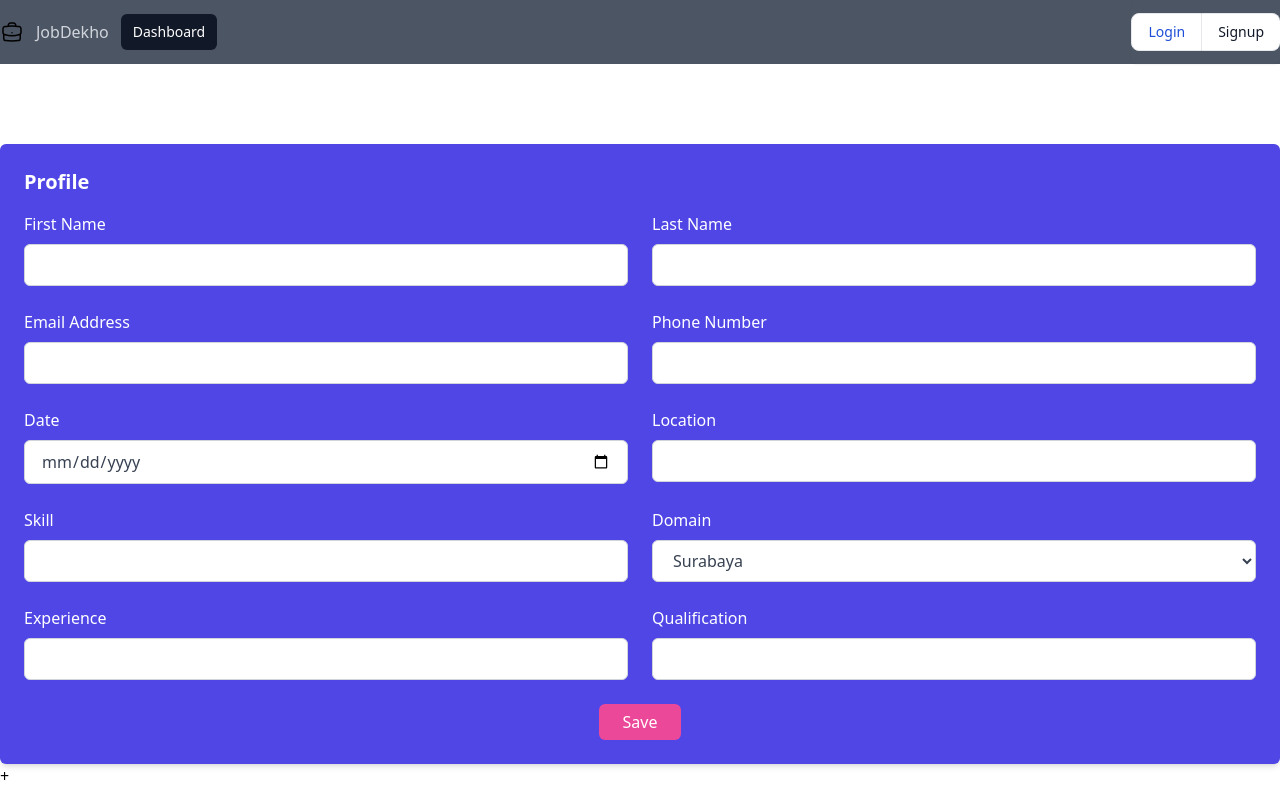
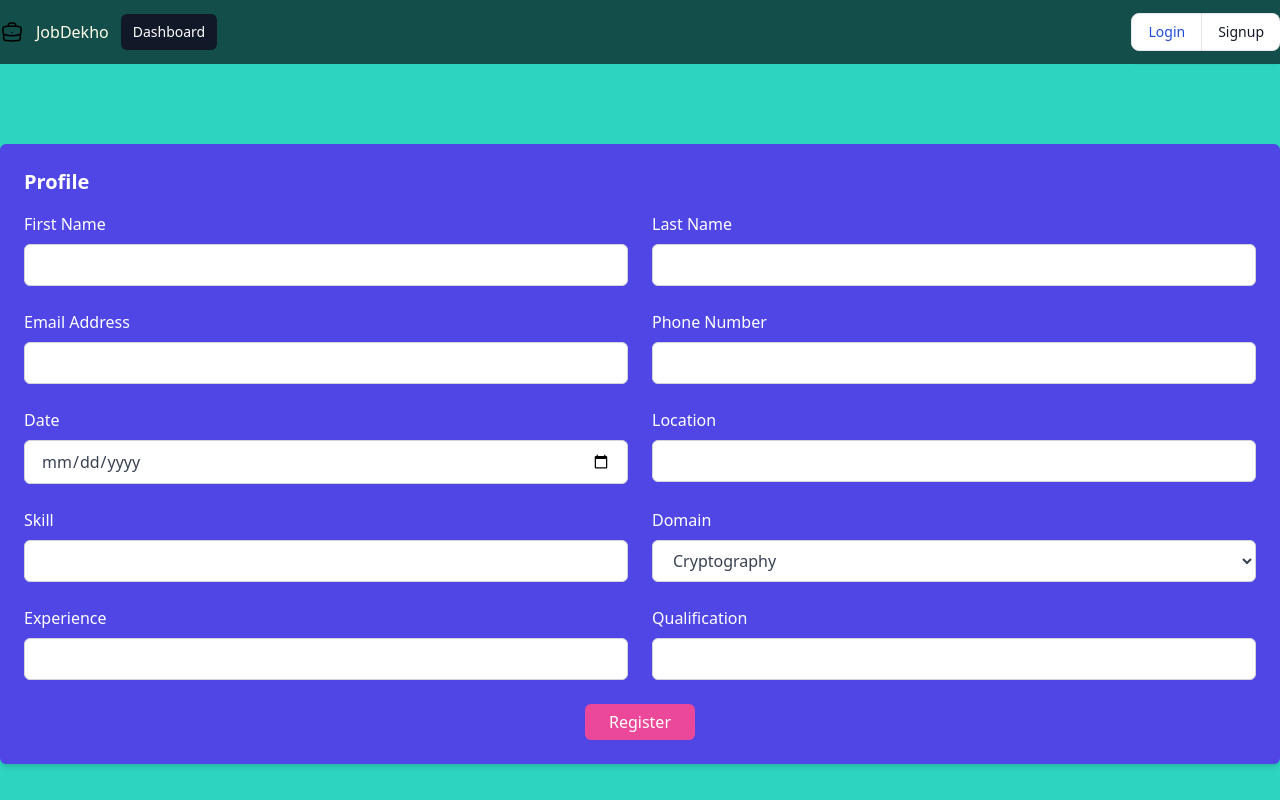
Before and after one commit to Jeet131018/Job-Recommendation, a Flask app: page /signup in a window 1280 px wide. Run offline with Flask 3, Linux system fonts and the light colour scheme; some libraries are stand-ins or nearby versions.

Commit message:
frontend

```diff
--- a/app.py
+++ b/app.py
@@ -6,9 +6,9 @@ app = Flask(__name__)
 def login():
     return render_template("login.html")
 
-@app.route('/showcards')
+@app.route('/cards')
 def cards():
-    return render_template("Hello World")
+    return render_template("cards.html")
 
 
 @app.route('/signup')
--- a/templates/signup.html
+++ b/templates/signup.html
@@ -7,8 +7,8 @@
     <script src="https://cdn.tailwindcss.com"></script>
 </head>
 
-<body>
-    <nav class="bg-gray-600 h-16">
+<body class="bg-teal-400	">
+    <nav class="bg-teal-900 h-16">
         <div class="flex flex-1 h-16 sm:items-stretch sm:justify-start">
             <div class="flex flex-shrink-0 items-center">
                 <svg xmlns="http://www.w3.org/2000/svg" fill="none" viewBox="0 0 24 24" stroke-width="1.5"
@@ -16,19 +16,19 @@
                     <path stroke-linecap="round" stroke-linejoin="round"
                         d="M20.25 14.15v4.25c0 1.094-.787 2.036-1.872 2.18-2.087.277-4.216.42-6.378.42s-4.291-.143-6.378-.42c-1.085-.144-1.872-1.086-1.872-2.18v-4.25m16.5 0a2.18 2.18 0 00.75-1.661V8.706c0-1.081-.768-2.015-1.837-2.175a48.114 48.114 0 00-3.413-.387m4.5 8.006c-.194.165-.42.295-.673.38A23.978 23.978 0 0112 15.75c-2.648 0-5.195-.429-7.577-1.22a2.016 2.016 0 01-.673-.38m0 0A2.18 2.18 0 013 12.489V8.706c0-1.081.768-2.015 1.837-2.175a48.111 48.111 0 013.413-.387m7.5 0V5.25A2.25 2.25 0 0013.5 3h-3a2.25 2.25 0 00-2.25 2.25v.894m7.5 0a48.667 48.667 0 00-7.5 0M12 12.75h.008v.008H12v-.008z" />
                 </svg>
-                <a href="#"
-                    class="text-gray-300 hover:bg-gray-700 hover:text-white block rounded-md px-3 py-2 text-base font-medium">JobDekho</a>
+                <a href="/home"
+                    class="text-yellow-50 hover:bg-gray-700 hover:text-white block rounded-md px-3 py-2 text-base font-medium">JobDekho</a>
 
                     <a href="#" class="bg-gray-900 text-white rounded-md px-3 py-2 text-sm font-medium justify-end"
                     aria-current="page">Dashboard</a>
             </div>
 
             <div class="inline-flex rounded-md shadow-sm items-center ml-auto">
-                <a href="login.html" aria-current="page"
+                <a href="/login" aria-current="page"
                     class="px-4 py-2 text-sm font-medium text-blue-700 bg-white border border-gray-200 rounded-l-lg hover:bg-gray-100 focus:z-10 focus:ring-2 focus:ring-blue-700 focus:text-blue-700 dark:bg-gray-700 dark:border-gray-600 dark:text-white dark:hover:text-white dark:hover:bg-gray-600 dark:focus:ring-blue-500 dark:focus:text-white">
                     Login
                 </a>
-                <a href="signup.html"
+                <a href="/signup"
                     class="px-4 py-2 text-sm font-medium text-gray-900 bg-white border-t border-b border-gray-200 rounded-r-lg hover:bg-gray-100 hover:text-blue-700 focus:z-10 focus:ring-2 focus:ring-blue-700 focus:text-blue-700 dark:bg-gray-700 dark:border-gray-600 dark:text-white dark:hover:text-white dark:hover:bg-gray-600 dark:focus:ring-blue-500 dark:focus:text-white">
                     Signup
                 </a>
@@ -37,80 +37,80 @@
     </nav>
 <!-- component -->
 
-    <section class="max-w-7xl p-6 mx-auto bg-indigo-600 rounded-md shadow-md dark:bg-gray-800 mt-20">
+<section class="max-w-7xl p-6 mx-auto bg-indigo-600 rounded-md shadow-md dark:bg-teal-700 mt-20">
     <h1 class="text-xl font-bold text-white capitalize dark:text-white">Profile</h1>
     <form>
         <div class="grid grid-cols-1 gap-6 mt-4 sm:grid-cols-2">
             <div>
                 <label class="text-white dark:text-gray-200" for="username">First Name</label>
-                    <input id="first name" type="text"
-                        class="block w-full px-4 py-2 mt-2 text-gray-700 bg-white border border-gray-300 rounded-md dark:bg-gray-800 dark:text-gray-300 dark:border-gray-600 focus:border-blue-500 dark:focus:border-blue-500 focus:outline-none focus:ring">
+                <input id="first name" type="text" class="block w-full px-4 py-2 mt-2 text-gray-700 bg-white border border-gray-300 rounded-md dark:bg-gray-800 dark:text-gray-300 dark:border-gray-600 focus:border-blue-500 dark:focus:border-blue-500 focus:outline-none focus:ring">
             </div>
 
             <div>
                 <label class="text-white dark:text-gray-200" for="username">Last Name</label>
-                    <input id="last name" type="text"
-                        class="block w-full px-4 py-2 mt-2 text-gray-700 bg-white border border-gray-300 rounded-md dark:bg-gray-800 dark:text-gray-300 dark:border-gray-600 focus:border-blue-500 dark:focus:border-blue-500 focus:outline-none focus:ring">
+                <input id="last name" type="text" class="block w-full px-4 py-2 mt-2 text-gray-700 bg-white border border-gray-300 rounded-md dark:bg-gray-800 dark:text-gray-300 dark:border-gray-600 focus:border-blue-500 dark:focus:border-blue-500 focus:outline-none focus:ring">
             </div>
 
             <div>
                 <label class="text-white dark:text-gray-200" for="emailAddress">Email Address</label>
-                    <input id="emailAddress" type="email"
-                        class="block w-full px-4 py-2 mt-2 text-gray-700 bg-white border border-gray-300 rounded-md dark:bg-gray-800 dark:text-gray-300 dark:border-gray-600 focus:border-blue-500 dark:focus:border-blue-500 focus:outline-none focus:ring">
+                <input id="emailAddress" type="email" class="block w-full px-4 py-2 mt-2 text-gray-700 bg-white border border-gray-300 rounded-md dark:bg-gray-800 dark:text-gray-300 dark:border-gray-600 focus:border-blue-500 dark:focus:border-blue-500 focus:outline-none focus:ring">
             </div>
 
             <div>
                 <label class="text-white dark:text-gray-200" for="Number">Phone Number</label>
-                    <input id="number" type="number"
-                        class="block w-full px-4 py-2 mt-2 text-gray-700 bg-white border border-gray-300 rounded-md dark:bg-gray-800 dark:text-gray-300 dark:border-gray-600 focus:border-blue-500 dark:focus:border-blue-500 focus:outline-none focus:ring">
+                <input id="number" type="number" class="block w-full px-4 py-2 mt-2 text-gray-700 bg-white border border-gray-300 rounded-md dark:bg-gray-800 dark:text-gray-300 dark:border-gray-600 focus:border-blue-500 dark:focus:border-blue-500 focus:outline-none focus:ring">
             </div>
 
             <div>
                 <label class="text-white dark:text-gray-200" for="passwordConfirmation">Date</label>
-                    <input id="date" type="date"
-                        class="block w-full px-4 py-2 mt-2 text-gray-700 bg-white border border-gray-300 rounded-md dark:bg-gray-800 dark:text-gray-300 dark:border-gray-600 focus:border-blue-500 dark:focus:border-blue-500 focus:outline-none focus:ring">
+                <input id="date" type="date" class="block w-full px-4 py-2 mt-2 text-gray-700 bg-white border border-gray-300 rounded-md dark:bg-gray-800 dark:text-gray-300 dark:border-gray-600 focus:border-blue-500 dark:focus:border-blue-500 focus:outline-none focus:ring">
             </div>
 
             <div>
                 <label class="text-white dark:text-gray-200" for="location">Location</label>
-                    <input id="location" type="text"
-                        class="block w-full px-4 py-2 mt-2 text-gray-700 bg-white border border-gray-300 rounded-md dark:bg-gray-800 dark:text-gray-300 dark:border-gray-600 focus:border-blue-500 dark:focus:border-blue-500 focus:outline-none focus:ring">
+                <input id="location" type="text" class="block w-full px-4 py-2 mt-2 text-gray-700 bg-white border border-gray-300 rounded-md dark:bg-gray-800 dark:text-gray-300 dark:border-gray-600 focus:border-blue-500 dark:focus:border-blue-500 focus:outline-none focus:ring">
             </div>
             <div>
                 <label class="text-white dark:text-gray-200" for="passwordConfirmation">Skill</label>
-                    <input id="skill" type="text"
-                        class="block w-full px-4 py-2 mt-2 text-gray-700 bg-white border border-gray-300 rounded-md dark:bg-gray-800 dark:text-gray-300 dark:border-gray-600 focus:border-blue-500 dark:focus:border-blue-500 focus:outline-none focus:ring">
+                <input id="skill" type="text" class="block w-full px-4 py-2 mt-2 text-gray-700 bg-white border border-gray-300 rounded-md dark:bg-gray-800 dark:text-gray-300 dark:border-gray-600 focus:border-blue-500 dark:focus:border-blue-500 focus:outline-none focus:ring">
             </div>
             <div>
                 <label class="text-white dark:text-gray-200" for="passwordConfirmation">Domain</label>
-                    <select
-                        class="block w-full px-4 py-2 mt-2 text-gray-700 bg-white border border-gray-300 rounded-md dark:bg-gray-800 dark:text-gray-300 dark:border-gray-600 focus:border-blue-500 dark:focus:border-blue-500 focus:outline-none focus:ring">
-                        <option>Surabaya</option>
-                        <option>Jakarta</option>
-                        <option>Tangerang</option>
-                        <option>Bandung</option>
+                <select  class="block w-full px-4 py-2 mt-2 text-gray-700 bg-white border border-gray-300 rounded-md dark:bg-gray-800 dark:text-gray-300 dark:border-gray-600 focus:border-blue-500 dark:focus:border-blue-500 focus:outline-none focus:ring">
+                    <option>Cryptography</option>
+                    <option>Smart contracts</option>
+                    <option>Netbeans</option>
+                    <option>JAVA</option>
+                    <option>Networking</option>
+                    <option>DML</option>
+                    <option>MySQL</option>
+                    <option>Database</option>
+                    <option>Angular Js</option>
+                    <option>Selenium</option>
+                    <option>ANDROID</option>
+                    <option>MS Word</option>
+                    <option>Azure</option>
+                    <option>C</option>
+                    <option>AWS</option>
+                    <option>C++</option>
                 </select>
             </div>
             <div>
                 <label class="text-white dark:text-gray-200" for="exp">Experience</label>
-                    <input id="exp" type="text"
-                        class="block w-full py-2 mt-2 text-gray-700 bg-white border border-gray-300 rounded-md dark:bg-gray-800 dark:text-gray-300 dark:border-gray-600 focus:border-blue-500 dark:focus:border-blue-500 focus:outline-none focus:ring">
+                <input id="exp" type="text" class="block w-full py-2 mt-2 text-gray-700 bg-white border border-gray-300 rounded-md dark:bg-gray-800 dark:text-gray-300 dark:border-gray-600 focus:border-blue-500 dark:focus:border-blue-500 focus:outline-none focus:ring">
             </div>
 
             <div>
                 <label class="text-white dark:text-gray-200" for="qua">Qualification</label>
-                    <input id="qua" type="text"
-                        class="block w-full py-2 mt-2 text-gray-700 bg-white border border-gray-300 rounded-md dark:bg-gray-800 dark:text-gray-300 dark:border-gray-600 focus:border-blue-500 dark:focus:border-blue-500 focus:outline-none focus:ring">
+                <input id="qua" type="text" class="block w-full py-2 mt-2 text-gray-700 bg-white border border-gray-300 rounded-md dark:bg-gray-800 dark:text-gray-300 dark:border-gray-600 focus:border-blue-500 dark:focus:border-blue-500 focus:outline-none focus:ring">
             </div>
         </div>
 
         <div class="flex justify-center mt-6">
-                <button
-                    class="px-6 py-2 leading-5 text-white transition-colors duration-200 transform bg-pink-500 rounded-md hover:bg-pink-700 focus:outline-none focus:bg-gray-600">Save</button>
+            <button class="px-6 py-2 leading-5 text-white transition-colors duration-200 transform bg-pink-500 rounded-md hover:bg-pink-700 focus:outline-none focus:bg-gray-600">Register</button>
         </div>
     </form>
 </section>
 </body>
 
 </html>
-+
```
Also changed, not shown: templates/cards.html (+58 -22 lines), templates/home.html (+21 -24 lines), templates/login.html (+7 -10 lines). Lines whose indentation alone changed are shown as unchanged.
